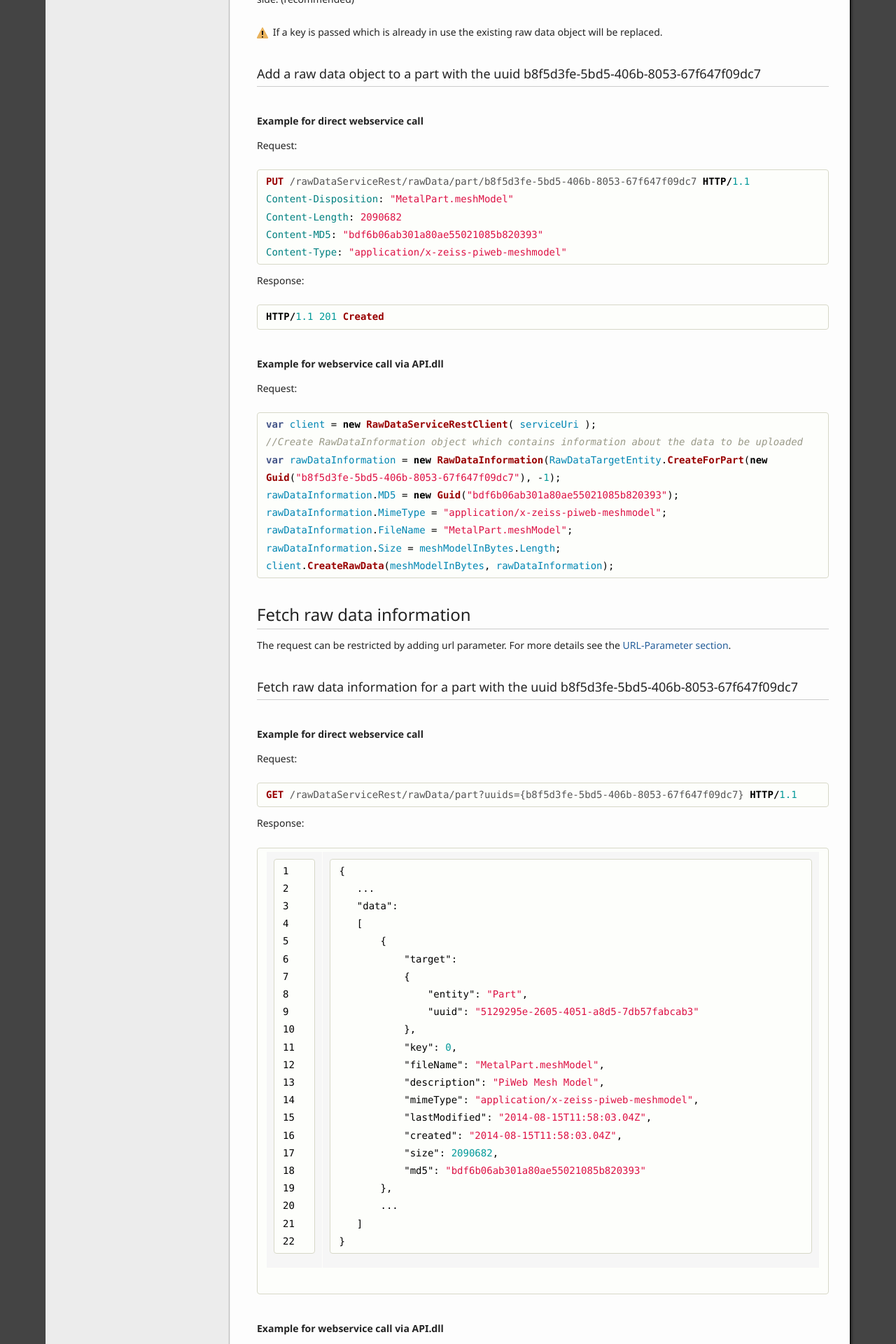
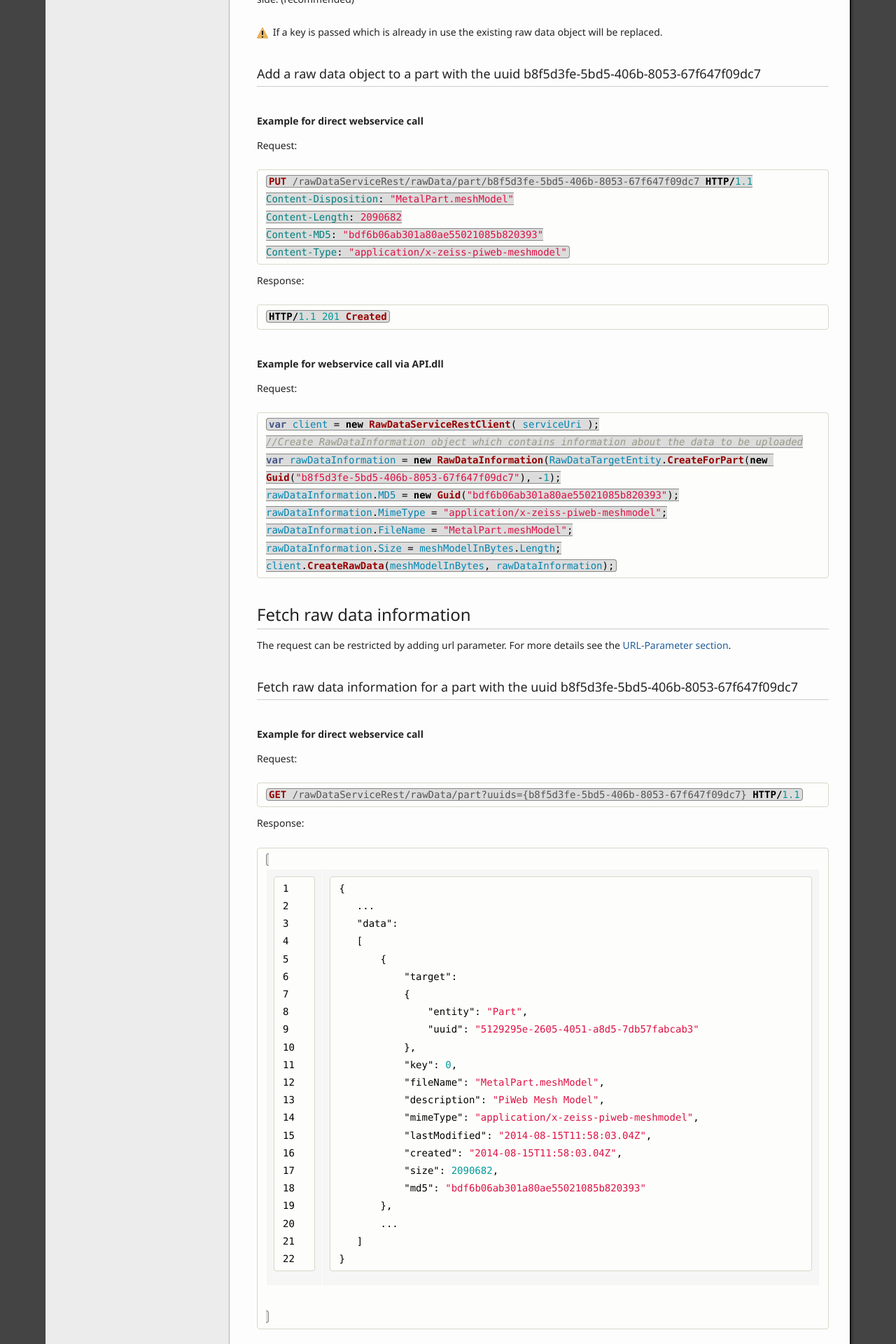
Before and after one commit to ZEISS-PiWeb/PiWeb-Api, a Jekyll site: the page built from _pages/03-rawdata.md, in a window 1280 px wide. Shown: the part 1342-3262 px from the top of the page at 70% size. Built offline with Jekyll 4.4.1, drawn with Linux system fonts in a browser that asks for light colours.

Commit message:
Update styles.css

```diff
--- a/stylesheets/styles.css
+++ b/stylesheets/styles.css
@@ -176,6 +176,14 @@ code, pre {
 
 th code{
 	color:#fff;
+}
+
+code{
+	font: inherit;
+	background-color: gainsboro;
+	border: 1px solid #888;
+	border-radius: 4px;
+	padding: 0px 3px;
 }
 
 pre {
```
